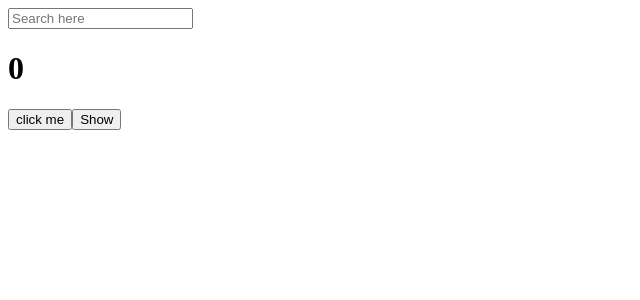
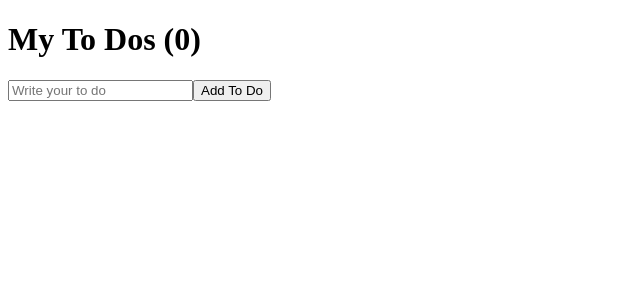
Before and after one commit to DevSamLee/LearnWithReact2, a React (Create React App) app: page / in a window 1280 px wide. Shown: the top 300 px of the page, without its empty margins (0-640 px from the left). Built offline with nearby package versions, Linux system fonts and the light colour scheme.

Commit message:
20220524
Add ToDo array by using useState([]);

```diff
--- a/src/App.js
+++ b/src/App.js
@@ -1,38 +1,26 @@
-import {useState, useEffect} from "react";
-
-function MyName() {
-  useEffect(() => {
-    console.log("Created");
-    // clean up function
-    return () => console.log("destroyed");
-  }, []);
-  return <h1>Hello, my name is Sam.</h1>;
-}
+import {useState} from "react";
 
 function App() {
-  const [counter, setValue] = useState(0);
-  const [keyword, setKeyword] = useState("");
-  const [showing, setShowing] = useState(false);
-  const onClick = () => setValue((prev) => prev + 1);
-  const onClick2 = () => setShowing((prev) => !prev);
-  const onChange = (event) => setKeyword(event.target.value);
-  console.log("I run all the time.");
-  useEffect(() => {
-    console.log("CALL THE API.");
-  }, []);
-  useEffect(() => {
-  console.log("Search for", keyword);
-  }, [keyword]);
-
-  return (
+    const [toDo, setToDo] = useState("");
+    const [toDos, setToDos] = useState([]);
+    const onChange = (event) => setToDo(event.target.value);
+    const onSubmit = (event) => {
+      event.preventDefault();
+      if (toDo === "") {
+        return;
+      }
+      setToDo("");
+      setToDos((currentArray) => [toDo, ...currentArray]);
+    };
+    return (
     <div>
-      <input value={keyword} onChange={onChange} type="text" placeholder="Search here" />
-      <h1>{counter}</h1>
-      <button onClick={onClick}>click me</button>
-      {showing ? <MyName /> : null}
-      <button onClick={onClick2}>{showing ? "Hide" : "Show"}</button>
+      <h1>My To Dos ({toDos.length})</h1>
+      <form onSubmit={onSubmit}>
+        <input onChange={onChange} value={toDo} type="text" placeholder="Write your to do" />
+        <button>Add To Do</button>
+      </form>
     </div>
-  );
+    );
 }
 
 export default App;
```
Also changed, not shown: src/App2.js (added, +38 -0 lines).
